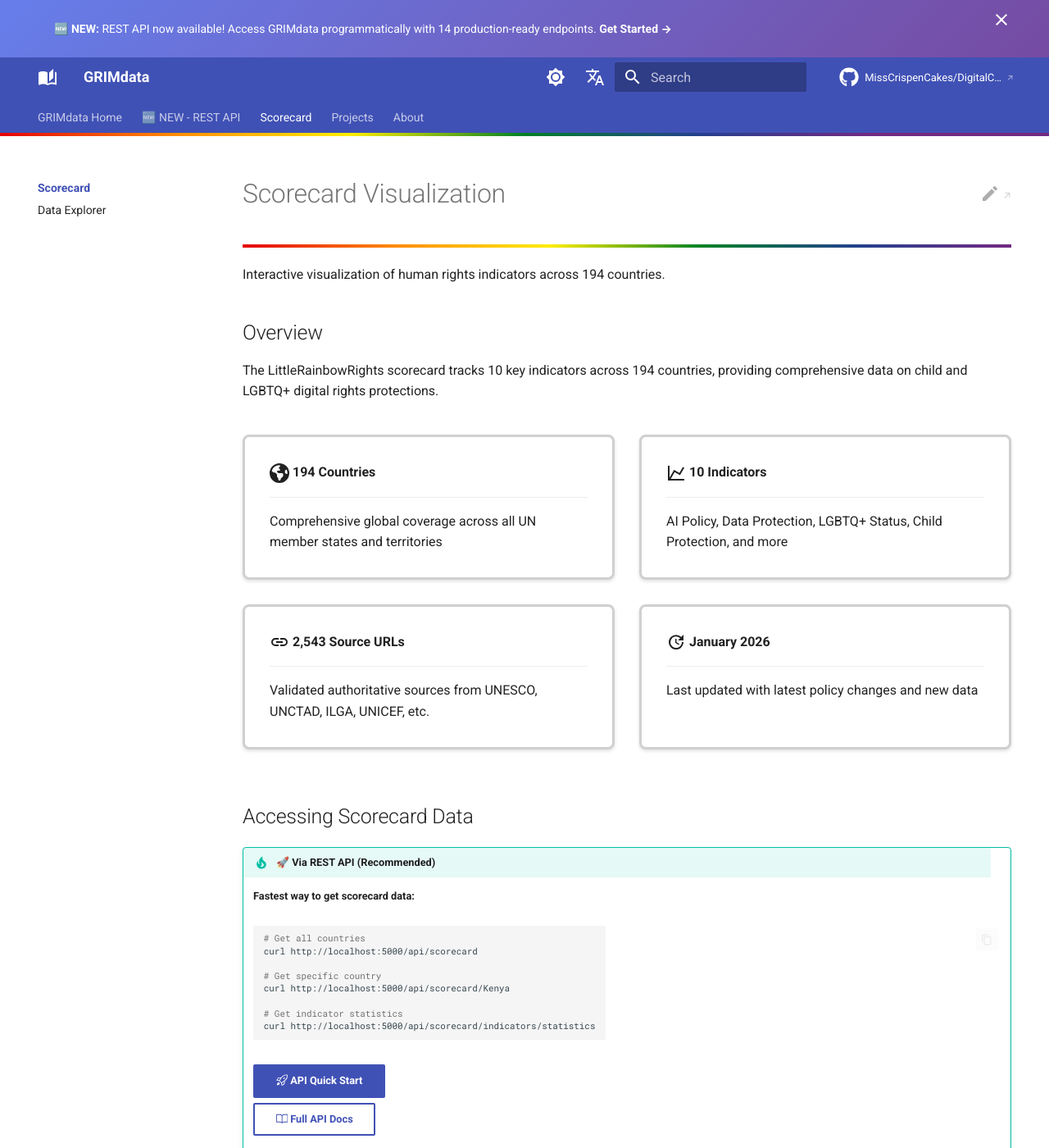
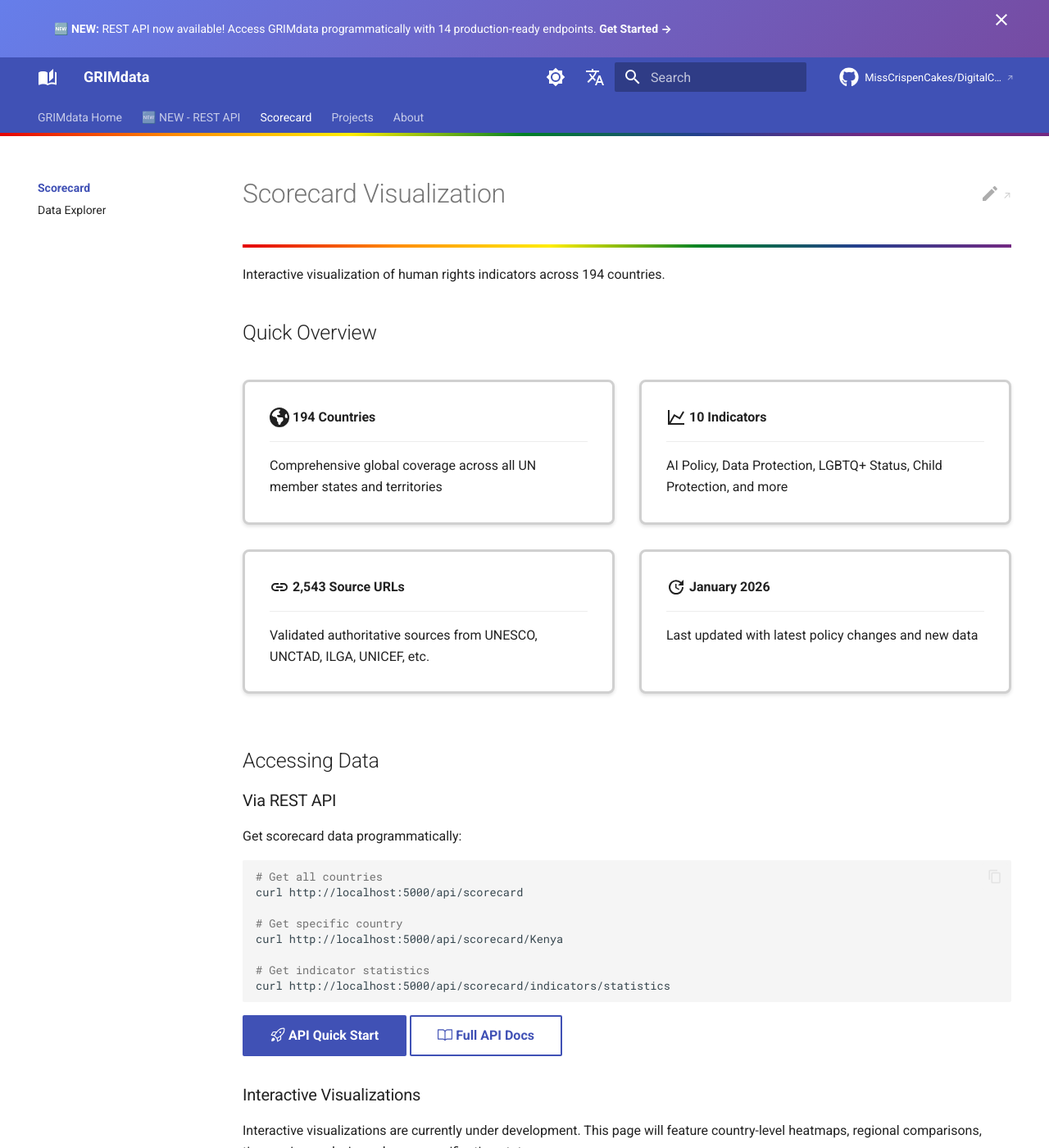
Before and after one commit to MissCrispenCakes/DigitalChild, an MkDocs documentation site: the page built from docs/scorecard/index.md, in a window 1280 px wide and 1400 px high. Shown: the whole window at 82% size. Built offline with MkDocs 1.6.1 and Material for MkDocs 9.7.7, drawn with Linux system fonts in a browser that asks for light colours; a script that is not in the unit is left out; comment, search, counter and statistics services are not loaded; some of the changed text lies outside the part shown.

Commit message:
Fix scorecard TOC by adding H3 subsections under H2 headings
The TOC integration requires H3 subsections under H2 headings to work
properly. The scorecard page was missing H3 subsections under early H2s.

Changes:
- Renamed "## Overview" to "## Quick Overview" (removed intro paragraph)
- Renamed "## Accessing Scorecard Data" to "## Accessing Data"
- Converted admonition blocks to H3 subsections:
  - ### Via REST API
  - ### Interactive Visualizations
- Now matches Data Explorer's structure (which works correctly)

Result: TOC should now integrate into left sidebar showing all sections.

Co-Authored-By: Claude Sonnet 4.5 <noreply@anthropic.com>

````diff
--- a/docs/scorecard/index.md
+++ b/docs/scorecard/index.md
@@ -2,9 +2,7 @@
 
 Interactive visualization of human rights indicators across 194 countries.
 
-## Overview
-
-The LittleRainbowRights scorecard tracks 10 key indicators across 194 countries, providing comprehensive data on child and LGBTQ+ digital rights protections.
+## Quick Overview
 
 <div class="grid cards" markdown>
 
@@ -34,29 +32,31 @@ The LittleRainbowRights scorecard tracks 10 key indicators across 194 countries,
 
 </div>
 
-## Accessing Scorecard Data
+## Accessing Data
 
-!!! tip "🚀 Via REST API (Recommended)"
-    **Fastest way to get scorecard data:**
+### Via REST API
 
-    ```bash
-    # Get all countries
-    curl http://localhost:5000/api/scorecard
+Get scorecard data programmatically:
 
-    # Get specific country
-    curl http://localhost:5000/api/scorecard/Kenya
+```bash
+# Get all countries
+curl http://localhost:5000/api/scorecard
 
-    # Get indicator statistics
-    curl http://localhost:5000/api/scorecard/indicators/statistics
-    ```
+# Get specific country
+curl http://localhost:5000/api/scorecard/Kenya
 
-    [:octicons-rocket-24: API Quick Start](../api/QUICK_START/){ .md-button .md-button--primary }
-    [:octicons-book-24: Full API Docs](../api/README/){ .md-button }
+# Get indicator statistics
+curl http://localhost:5000/api/scorecard/indicators/statistics
+```
 
-!!! info "Coming Soon: Interactive Visualizations"
-    Interactive visualizations are currently under development. This page will feature country-level heatmaps, regional comparisons, time-series analysis, and source verification status.
+[:octicons-rocket-24: API Quick Start](../api/QUICK_START/){ .md-button .md-button--primary }
+[:octicons-book-24: Full API Docs](../api/README/){ .md-button }
 
-    For now, explore the data through the REST API, CSV exports, or direct file access (see [Exporting Data](#exporting-data) below).
+### Interactive Visualizations
+
+Interactive visualizations are currently under development. This page will feature country-level heatmaps, regional comparisons, time-series analysis, and source verification status.
+
+For now, explore the data through the REST API, CSV exports, or direct file access (see [Exporting Data](#exporting-data) below).
 
 ## Indicators Tracked
 
````
Also changed, not shown: docs/website/scorecard/index.md (+19 -19 lines).
